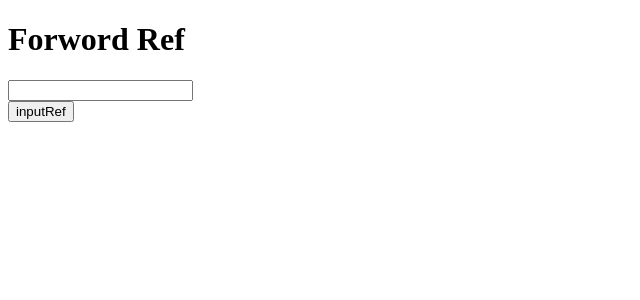
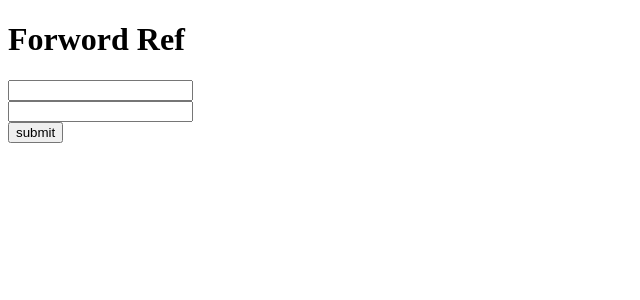
Before and after one commit to pardipYadav/react, a React (Vite) app: page / in a window 1280 px wide. Shown: the top 300 px of the page, without its empty margins (0-640 px from the left). Built offline with nearby package versions, Linux system fonts and the light colour scheme.

Commit message:
useFormStatus

```diff
--- a/src/App.jsx
+++ b/src/App.jsx
@@ -1,18 +1,28 @@
-import { useRef } from "react";
-import Users from "./Users";
+import { useFormStatus } from "react-dom";
 
 const App = () => {
-  const inputRef = useRef(null);
-  const inputRefAction = () => {
-    inputRef.current.value = "200";
-    inputRef.current.focus();
-    inputRef.current.style.color = "red";
+  const submitHandler = async () => {
+    await new Promise((res) => setTimeout(res, 2000));
+    console.log("res");
+  };
+  const Inputs = () => {
+    const { pending } = useFormStatus();
+    return (
+      <>
+        <input type="<text>" />
+        <br></br>
+        <input type="password" />
+        <br></br>
+        <button disabled={pending}>{pending ? "submiting" : "submit"}</button>
+      </>
+    );
   };
   return (
     <div>
       <h1>Forword Ref</h1>
-      <Users ref={inputRef} />
-      <button onClick={inputRefAction}>inputRef</button>
+      <form action={submitHandler}>
+        <Inputs />
+      </form>
     </div>
   );
 };
```
